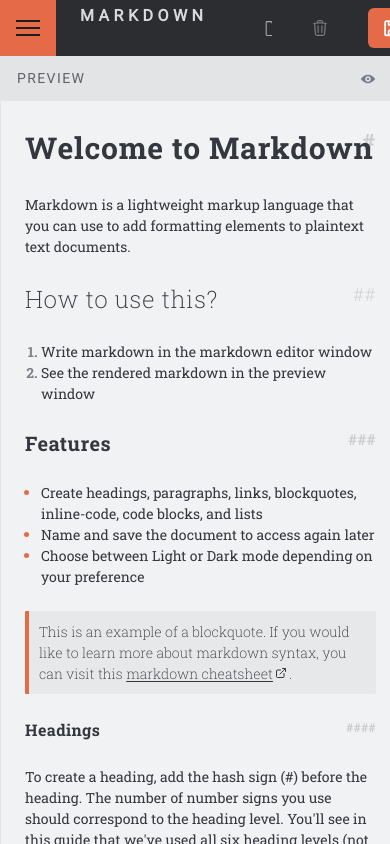
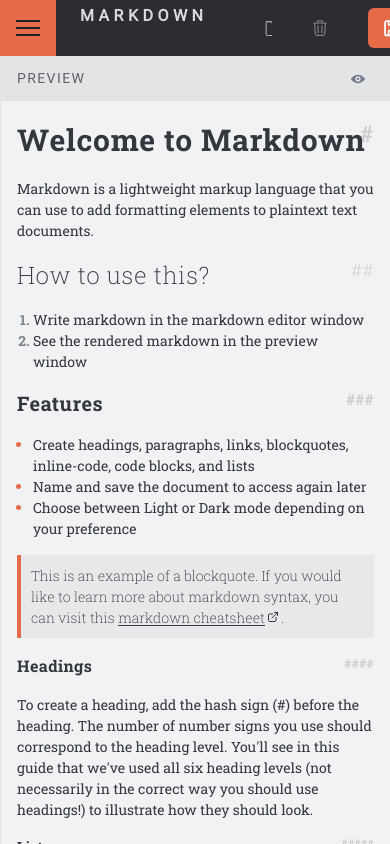
Before and after one commit to lloydlobo/markdown-editor, a Next.js app: page / in a window 390 px wide. Both pictures are taken after a click on the button 357 px from the left and 78 px from the top of the page. Built offline with nearby package versions, Linux system fonts and the light colour scheme.

Commit message:
style: fix responsive width padding of preview

```diff
--- a/components/preview/preview-body.tsx
+++ b/components/preview/preview-body.tsx
@@ -55,11 +55,10 @@ export default function PreviewBody() {
     <Box
       className="preview-markdown"
       w="full"
-      maxWidth={{ md: isPreview ? '75vw' : '50vw' }}
+      maxWidth={{ md: isPreview ? '70ch' : '50vw' }}
       marginInline={{ md: 'auto' }}
-      p="6"
+      p={{ base: "4", md: "6" }}
     >
-      <Stack pb="12">
       <ReactMarkdown
         remarkPlugins={[remarkGfm]} // remark plugin to support GFM (autolink literals, footnotes, strikethrough, tables, tasklists).
         components={{
@@ -85,7 +84,6 @@ export default function PreviewBody() {
       >
         {activeNote?.content || ''}
       </ReactMarkdown>
-      </Stack>
     </Box>
   );
 }
```
Lines whose indentation alone changed are shown as unchanged.
